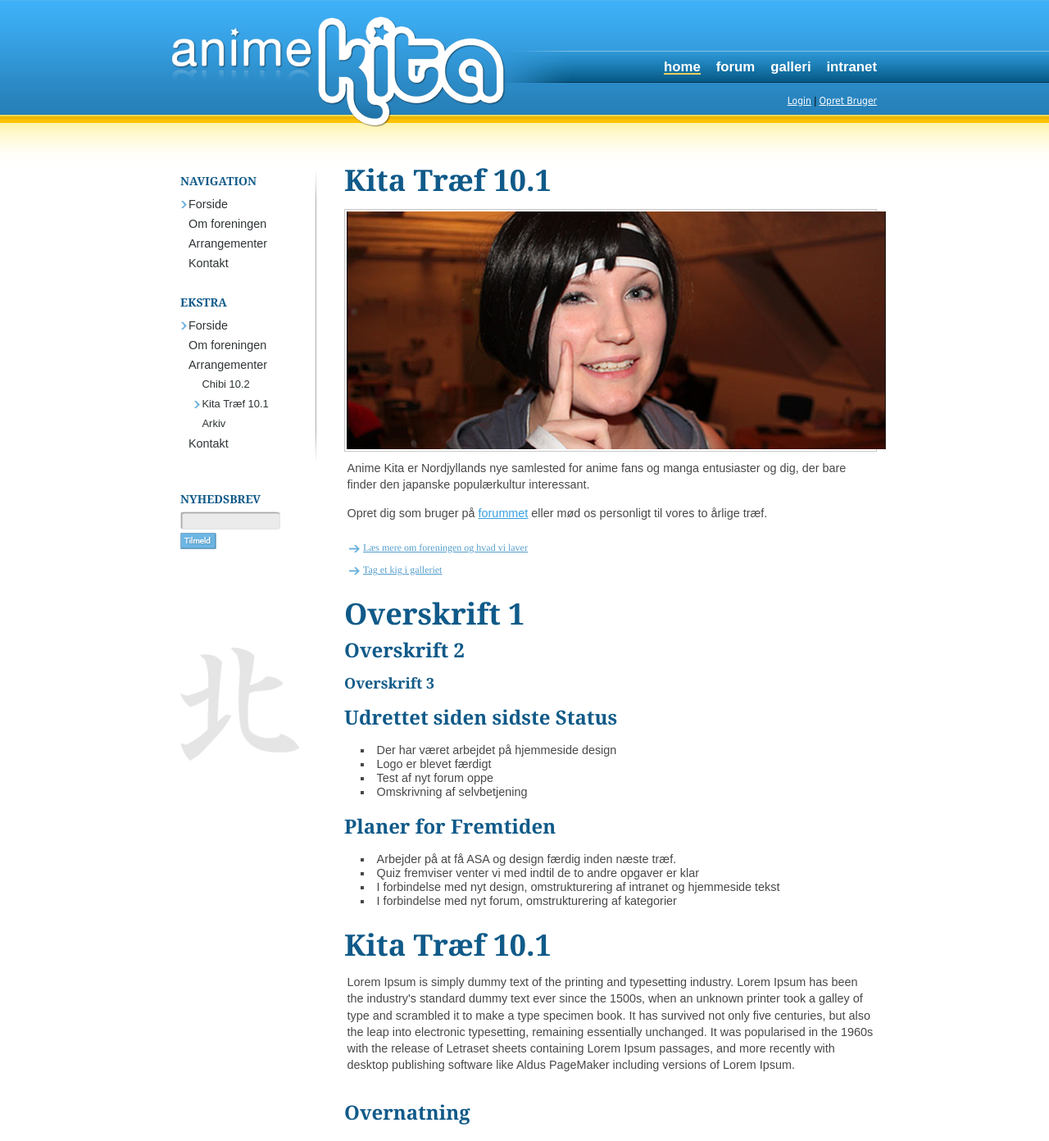
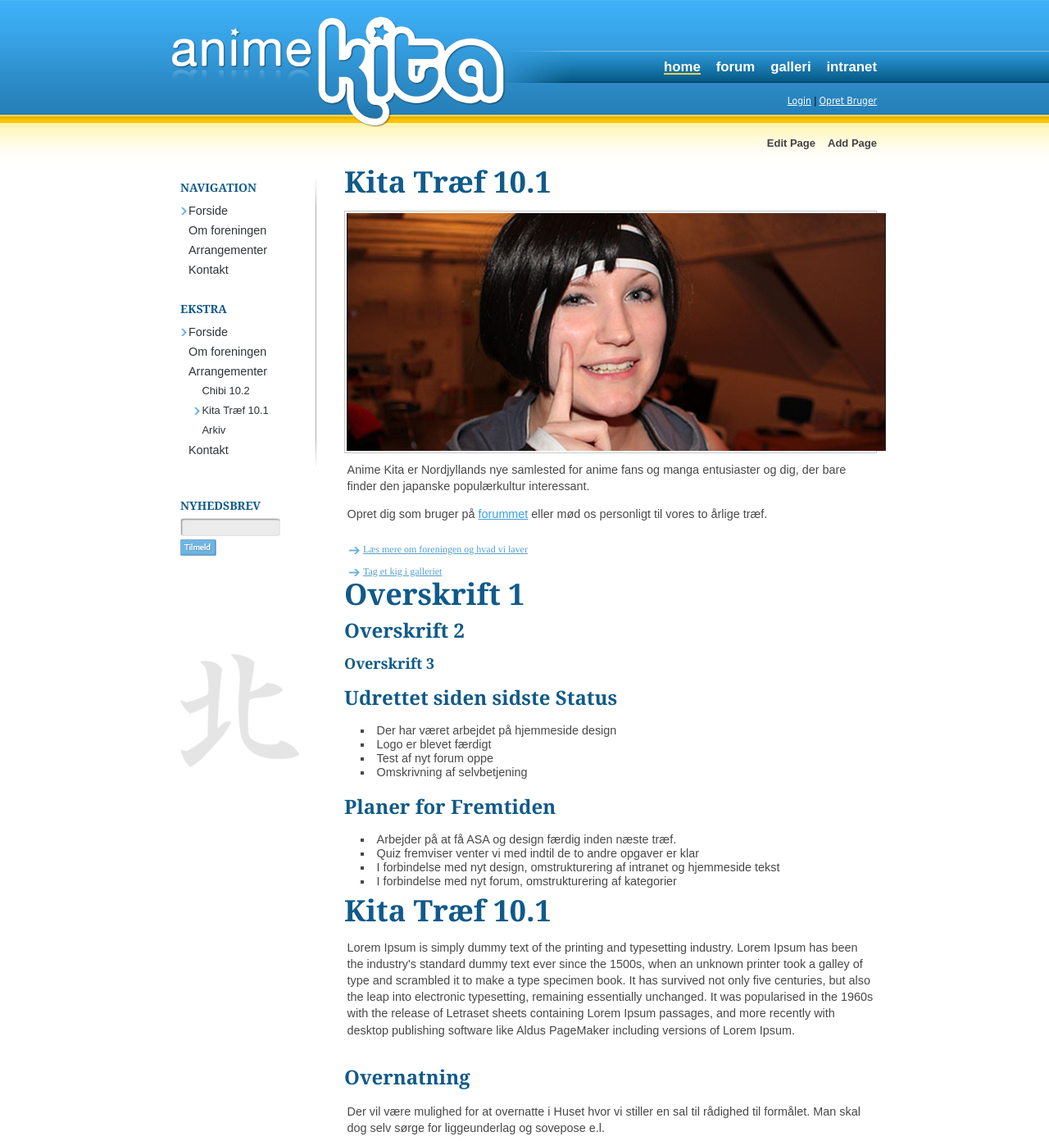
Before and after one commit to animekita/anime-kita-static, a PHP site: page / in a window 1280 px wide. Shown: the top 1392 px of the page at 82% size. Run offline with PHP 8.4, Linux system fonts and the light colour scheme.

Commit message:
Rettet CSS således at side overskriften er placeret consistent på siden med og uden side redigering (CMS).

```diff
--- a/css/base.css
+++ b/css/base.css
@@ -13,7 +13,7 @@ h1, h2, h3, h4 {
 
 h1{
     font-size: 3em;
-    margin:1em 0 0.75em;
+    margin:0em 0 0.75em;
 }
 h2{
     font-size: 2em;
--- a/css/cms.css
+++ b/css/cms.css
@@ -35,6 +35,7 @@ div#ccm-page-detail {
 #mid, #pageControls {
     width:860px;
     margin:10px auto 0;
+    height: 2.3em;
 
 }
 
@@ -46,7 +47,7 @@ div#ccm-page-detail {
     width:176px;
     min-height:351px;
 
-    margin:45px 0 0 0;
+    margin:15px 0 0 0;
 
     background:url('../graphics/midleftseperator.png') no-repeat 100% 0;
 }
--- a/index.html
+++ b/index.html
@@ -36,6 +36,12 @@
 					><span class="vertSeperatorTiny">|</span
 					><a href="/">Opret Bruger</a>
 				</div>
+
+			</div>
+
+<div id="pageControls">
+				<ul><li><a href="javascript:void(0)" id="ccm-nav-edit">Edit Page</a></li><li><a href="javascript:void(0)" id="ccm-nav-add">Add Page</a></li></ul>
+
 
 			</div>
 
```
